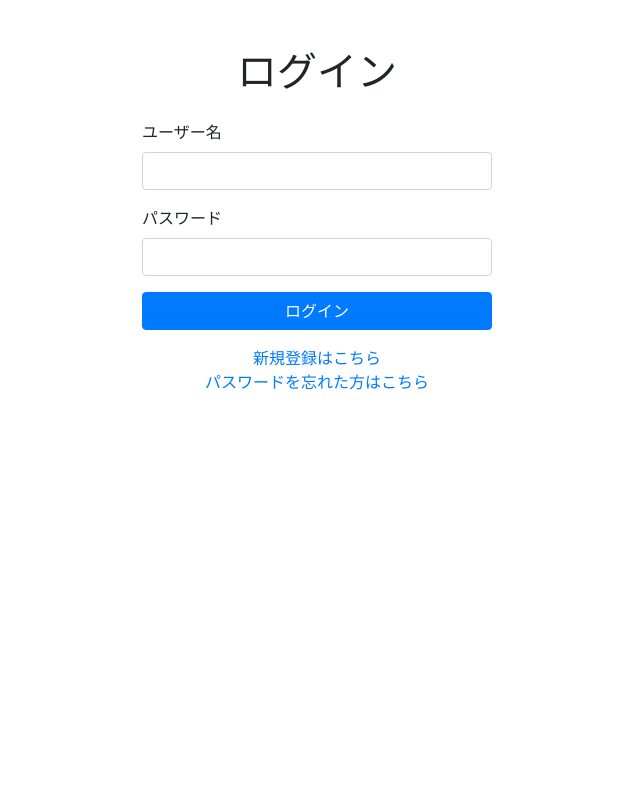
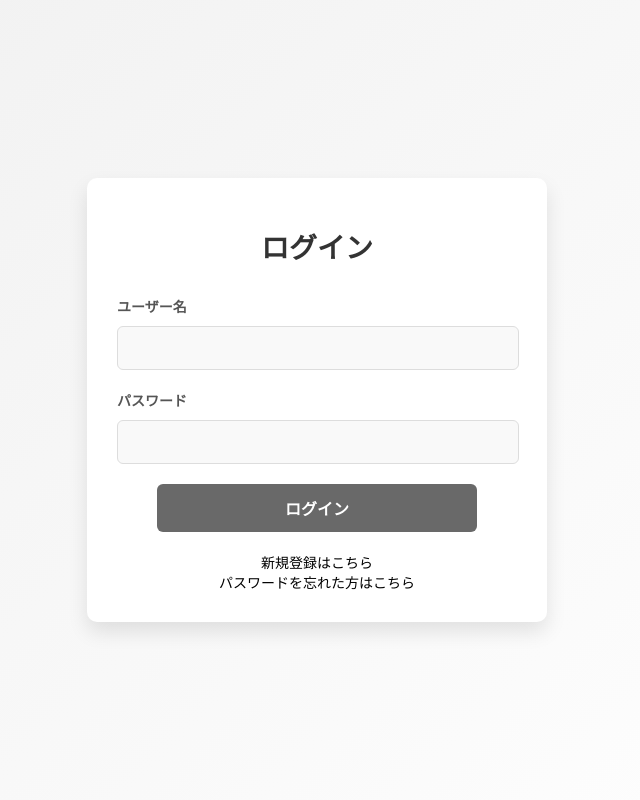
Before and after one commit to yamashita3303/NoteTrip, a Django app: page /login in a window 1280 px wide. Shown: the whole page, without its empty margins (323-963 px from the left). Run offline with Django 4.2, Linux system fonts and the light colour scheme; some libraries are stand-ins or nearby versions.

Commit message:
login　html

```diff
--- a/app/templates/app/login.html
+++ b/app/templates/app/login.html
@@ -4,33 +4,119 @@
     <meta charset="UTF-8">
     <meta name="viewport" content="width=device-width, initial-scale=1.0">
     <title>ログイン</title>
-    <link href="https://stackpath.bootstrapcdn.com/bootstrap/4.5.2/css/bootstrap.min.css" rel="stylesheet">
+    <style>
+        /* ベースのスタイル */
+body {
+    margin: 0;
+    padding: 0;
+    font-family: Arial, sans-serif;
+    background: linear-gradient(135deg, #f0f0f0, #ffffff);
+    display: flex;
+    justify-content: center;
+    align-items: center;
+    height: 100vh;
+    color: #333;
+}
+
+.container {
+    width: 100%;
+    max-width: 400px;
+    padding: 30px;
+    background: #fff;
+    box-shadow: 0 10px 20px rgba(0, 0, 0, 0.1);
+    border-radius: 10px;
+    text-align: center;
+}
+
+h1 {
+    margin-bottom: 30px;
+    font-size: 28px;
+    color: #333;
+}
+
+.form-group {
+    width: 94%;
+    margin-bottom: 20px;
+    text-align: left;
+}
+
+label {
+    display: block;
+    margin-bottom: 10px;
+    font-size: 14px;
+    font-weight: bold;
+    color: #555;
+}
+
+input {
+    width: 100%;
+    padding: 12px;
+    border: 1px solid #ddd;
+    border-radius: 6px;
+    font-size: 16px;
+    background-color: #f9f9f9;
+    transition: all 0.3s ease;
+}
+
+input:focus {
+    border-color: #a9a9a9;
+    background-color: #fff;
+    outline: none;
+    box-shadow: 0 0 5px rgba(173, 173, 173, 0.3);
+}
+
+button {
+    width: 80%; /* ボタンの幅を100%に設定 */
+    padding: 12px;
+    font-size: 16px;
+    font-weight: bold;
+    color: #fff;
+    background-color: #696969;
+    border: none;
+    border-radius: 6px;
+    cursor: pointer;
+    transition: background-color 0.3s ease;
+}
+
+button:hover {
+    background-color: #cecece;
+}
+
+.text-center {
+    margin-top: 20px;
+    font-size: 14px;
+}
+
+.text-center a {
+    color: #000000;
+    text-decoration: none;
+    transition: color 0.3s ease;
+}
+
+.text-center a:hover {
+    color: #000000;
+}
+</style>
 </head>
 <body>
 <div class="container">
-    <div class="row justify-content-center">
-        <div class="col-md-4 mt-5"> <!-- mt-5 でフォーム全体を下に下げる -->
-            <h1 class="text-center mb-4">ログイン</h1>
-            <form method="post"  enctype="multipart/form-data">
+    <h1>ログイン</h1>
+    <form method="post" enctype="multipart/form-data">
         {% csrf_token %}
         <div class="form-group">
             <label for="username">ユーザー名</label>
-                    <input type="text" class="form-control" id="username" name="username" required>
+            <input type="text" id="username" name="username" required>
         </div>
         <div class="form-group">
             <label for="password">パスワード</label>
-                    <input type="password" class="form-control" id="password" name="password" required>
+            <input type="password" id="password" name="password" required>
         </div>
-                <button type="submit" class="btn btn-primary btn-block">ログイン</button>
+        <button type="submit">ログイン</button>
     </form>
-            <div class="text-center mt-3">
+    <div class="text-center">
         <a href="{% url 'signup' %}">新規登録はこちら</a><br>
         <a href="{% url 'password_reset' %}">パスワードを忘れた方はこちら</a>
     </div>
 </div>
-    </div>
-</div>
-<script src="https://code.jquery.com/jquery-3.5.1.slim.min.js"></script>
-<script src="https://cdn.jsdelivr.net/npm/bootstrap@4.5.2/dist/js/bootstrap.bundle.min.js"></script>
 </body>
 </html>
```
Also changed, not shown: db.sqlite3. Lines whose indentation alone changed are shown as unchanged.
